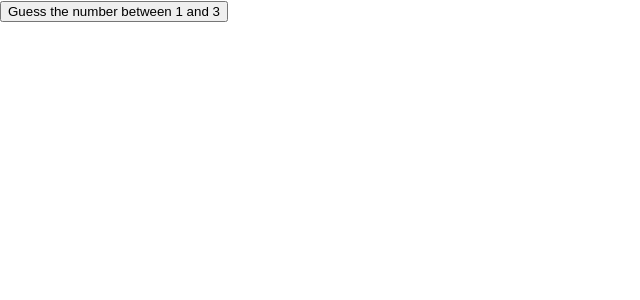
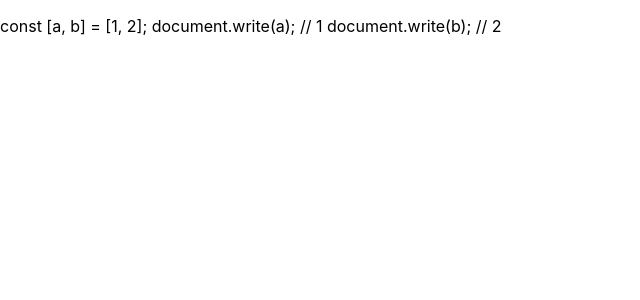
Before and after one commit to abidroid/react-app-one, a React (Create React App) app: page / in a window 1280 px wide. Shown: the top 300 px of the page, without its empty margins (0-640 px from the left). Built offline with nearby package versions, Linux system fonts and the light colour scheme.

Commit message:
array destructure

```diff
--- a/src/App.js
+++ b/src/App.js
@@ -1,4 +1,5 @@
 import './App.css';
+import ArrayDestructure from './components/ArrayDestructure.js';
 import Btn from './components/Btn.js'
 import FourWaysToHandleEvent from './components/FourWaysToHandleEvent.js';
 import NumberGuessBetween1and3 from './components/NumberGuessBtween1and3.js';
@@ -11,9 +12,10 @@ function Header() {
 function App() {
   return (
     <>
+    <ArrayDestructure />
       {/* <Header />
       <Btn /> */}
-      <NumberGuessBetween1and3 />
+      {/* <NumberGuessBetween1and3 /> */}
     </>
 
 
--- /dev/null
+++ b/src/components/ArrayDestructure.js
@@ -0,0 +1,16 @@
+function ArrayDestructure() {
+
+    const example1 = `
+    const [a, b] = [1, 2];
+    document.write(a); // 1
+    document.write(b); // 2
+    `;
+
+    return (
+        <>
+            <p>{example1}</p>
+        </>
+    );
+}
+
+export default ArrayDestructure;
```
